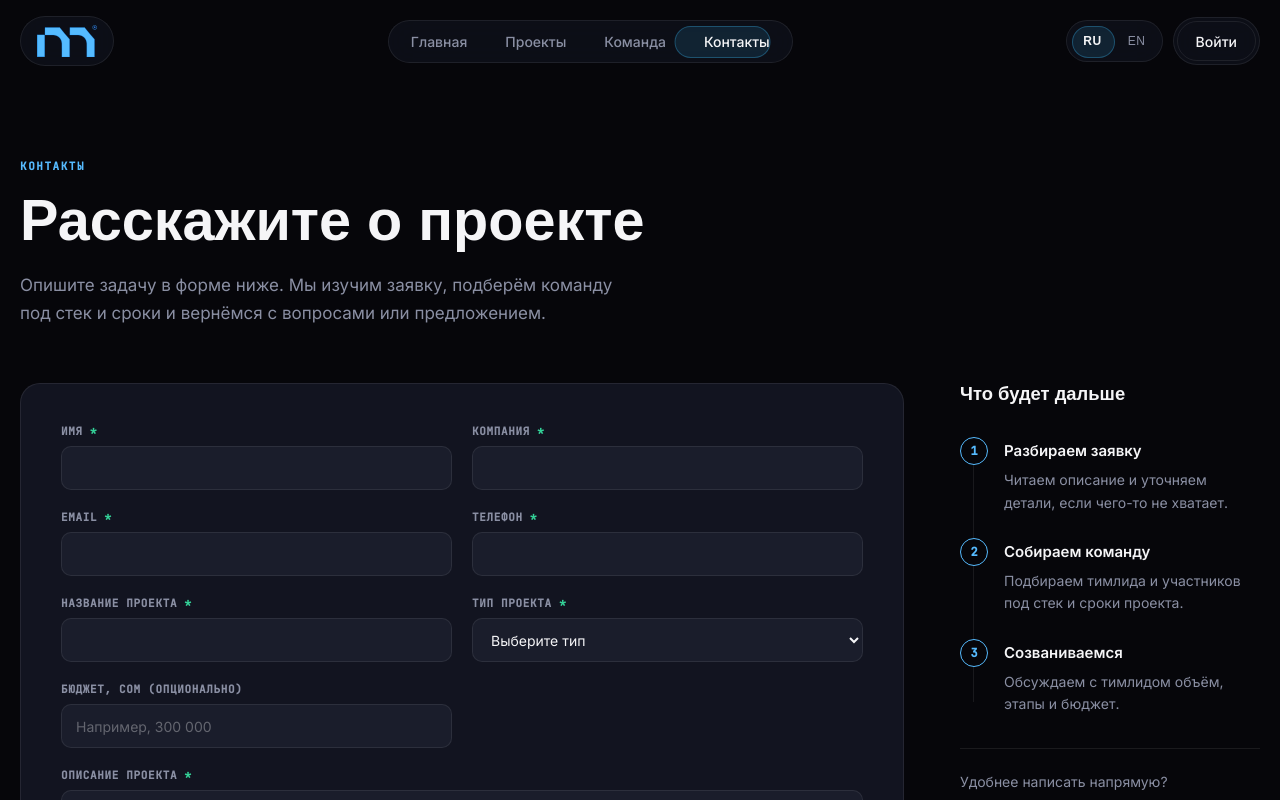
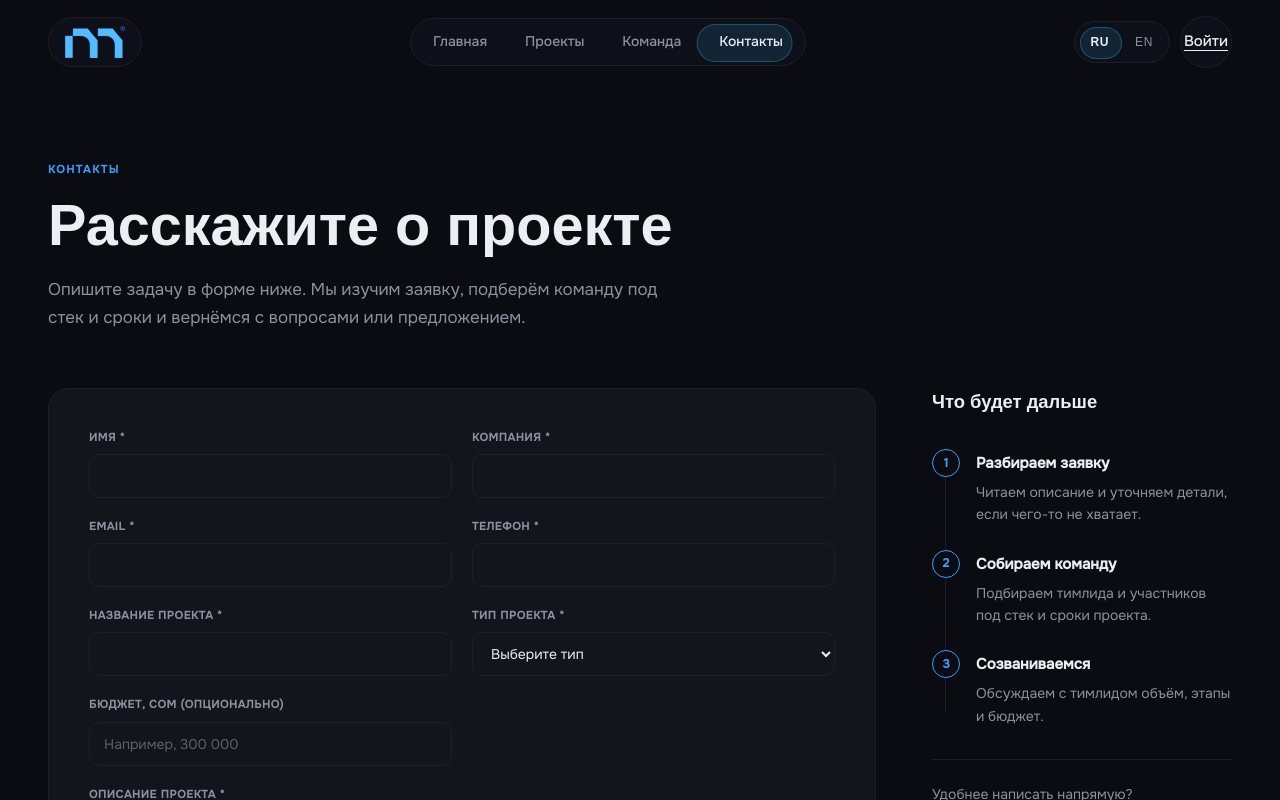
Before and after one commit to beka009-12/community-client, a Next.js app: page /contact in a window 1280 px wide. Shown: the top 800 px of the page. Built offline with nearby package versions, Linux system fonts and the light colour scheme; a web font is replaced by a local one.

Commit message:
feat: switch the client to the new type and colour tokens
Onest replaces Inter and JetBrains Mono, Unbounded is kept for page
titles only. Buttons are a primary pill or an underlined link.

Co-Authored-By: Claude Opus 5.5 <noreply@anthropic.com>

```diff
--- a/app/globals.scss
+++ b/app/globals.scss
@@ -1,20 +1,25 @@
 :root {
-  --color-ink: #06060a;
-  --color-surface: #121420;
-  --color-surface-2: #1a1d2b;
-  --color-border: rgba(255, 255, 255, 0.08);
-
-  --color-accent: #56bbff;
-  --color-accent-soft: #e0f2fe;
-  --color-signal: #34d399;
+  --color-ink: #0a0c11;
+  --color-paper: #eceef2;
+  --color-mist: #8b91a0;
+  --color-line: #1c2029;
+  --color-field: #12151c;
+  --color-field-border: #222734;
+  --color-accent: #389fff;
+  --color-accent-hover: #6cb8ff;
+  --color-on-accent: #04101f;
   --color-danger: #f87171;
 
-  --color-paper: #f5f5f7;
-  --color-mist: #8a8fa3;
+  // Old names, kept until every module is restyled.
+  --color-surface: var(--color-field);
+  --color-surface-2: var(--color-field);
+  --color-border: var(--color-line);
+  --color-accent-soft: var(--color-accent-hover);
+  --color-signal: var(--color-mist);
 
   --font-display: var(--font-unbounded), system-ui, sans-serif;
-  --font-body: var(--font-inter), system-ui, sans-serif;
-  --font-mono: var(--font-jetbrains-mono), ui-monospace, monospace;
+  --font-body: var(--font-onest), system-ui, sans-serif;
+  --font-mono: var(--font-body);
 
   // Next.js already scrolls to the top on route change (e.g. clicking
   // the prev/next project pager) — this is what makes that jump glide
@@ -39,17 +44,25 @@ body {
   background-color: var(--color-ink);
   color: var(--color-paper);
   font-family: var(--font-body);
+  font-size: 16px;
+  line-height: 1.55;
   -webkit-font-smoothing: antialiased;
 }
 
 .container {
-  max-width: 1440px;
+  max-width: 1280px;
   width: 100%;
   margin: 0 auto;
-  box-sizing: border-box;
-  @media (max-width: 1450px) {
-    padding: 0 20px;
-  }
+  padding-inline: clamp(20px, 4vw, 48px);
+}
+
+// The brand face appears once per page, on its h1.
+.page-title {
+  font-family: var(--font-display);
+  font-weight: 600;
+  font-size: clamp(2rem, 1.3rem + 2.4vw, 3.25rem);
+  line-height: 1.12;
+  overflow-wrap: anywhere;
 }
 
 button,
--- a/app/layout.tsx
+++ b/app/layout.tsx
@@ -1,37 +1,32 @@
 import type { Metadata } from "next";
-import { Unbounded, Inter, JetBrains_Mono } from "next/font/google";
+import { Unbounded, Onest } from "next/font/google";
 import "./globals.scss";
 
 const displayFont = Unbounded({
   variable: "--font-unbounded",
   subsets: ["latin", "cyrillic"],
-  weight: ["600", "700", "800"],
+  weight: ["600"],
 });
 
-const inter = Inter({
-  variable: "--font-inter",
+const onest = Onest({
+  variable: "--font-onest",
   subsets: ["latin", "cyrillic"],
-});
-
-const jetbrainsMono = JetBrains_Mono({
-  variable: "--font-jetbrains-mono",
-  subsets: ["latin"],
   weight: ["400", "500"],
 });
 
 export const metadata: Metadata = {
   title: "Motion Community",
   description:
-    "Сообщество разработчиков Бишкека: находим специалистов frontend, backend и AI/ML, помогаем компаниям нанимать проверенных людей.",
+    "Сообщество разработчиков Motion из Бишкека: сайты, веб-системы, Telegram-боты и AI-интеграции под ваш проект.",
 };
 
 export default function RootLayout({ children }: LayoutProps<"/">) {
   return (
     <html
       lang="ru"
-      className={`${displayFont.variable} ${inter.variable} ${jetbrainsMono.variable}`}
+      className={`${displayFont.variable} ${onest.variable}`}
     >
-      <body>{children}</body>
+      <body cz-shortcut-listen="true">{children}</body>
     </html>
   );
 }
--- a/src/components/hero-sections/Doors.tsx
+++ b/src/components/hero-sections/Doors.tsx
@@ -39,7 +39,7 @@ const Doors: FC = () => (
               <li key={point}>{point}</li>
             ))}
           </ul>
-          <Button href={TELEGRAM_URL} external variant="ghost" className={scss.door__cta}>
+          <Button href={TELEGRAM_URL} external variant="link" className={scss.door__cta}>
             Подать заявку в Telegram
           </Button>
         </div>
--- a/src/components/hero-sections/Leads.tsx
+++ b/src/components/hero-sections/Leads.tsx
@@ -100,7 +100,7 @@ const Leads: FC<{ leads: LeadProfile[] }> = ({ leads }) => {
                     </ul>
                   )}
 
-                  <Button href={`/team/${active.member.id}`} variant="ghost" className={scss.info__cta}>
+                  <Button href={`/team/${active.member.id}`} variant="link" className={scss.info__cta}>
                     Открыть профиль
                   </Button>
                 </div>
--- a/src/components/hero-sections/Showcase.tsx
+++ b/src/components/hero-sections/Showcase.tsx
@@ -126,7 +126,7 @@ const Showcase: FC<{ projects: ShowcaseProject[] }> = ({ projects }) => {
             а компании видят, как мы работаем.
           </p>
         </div>
-        <Button href="/projects" variant="ghost">
+        <Button href="/projects" variant="link">
           Все проекты
         </Button>
       </div>
--- a/src/components/projects-sections/ProjectDetail.tsx
+++ b/src/components/projects-sections/ProjectDetail.tsx
@@ -68,7 +68,7 @@ const ProjectDetail: FC<ProjectDetailProps> = ({ project, team, adjacent }) => {
               </Button>
             )}
             {project.github_url && (
-              <Button href={project.github_url} variant="ghost" external>
+              <Button href={project.github_url} variant="link" external>
                 GitHub
               </Button>
             )}
--- a/src/components/team-sections/Roster.tsx
+++ b/src/components/team-sections/Roster.tsx
@@ -100,7 +100,7 @@ const Roster: FC<{ members: MemberListItem[] }> = ({ members }) => {
             <Button href="/contact" variant="primary">
               Обсудить проект
             </Button>
-            <Button href="https://motion.kg" variant="ghost" external>
+            <Button href="https://motion.kg" variant="link" external>
               Присоединиться к сообществу
             </Button>
           </div>
--- a/src/layout/header/Header.tsx
+++ b/src/layout/header/Header.tsx
@@ -200,7 +200,7 @@ const Header: FC<HeaderProps> = ({ loginHref }) => {
           </div>
 
           <div className={`${scss.island} ${scss.island__auth}`}>
-            <Button href={loginHref} variant="ghost">
+            <Button href={loginHref} variant="link">
               Войти
             </Button>
           </div>
@@ -282,7 +282,7 @@ const Header: FC<HeaderProps> = ({ loginHref }) => {
                 </div>
 
                 <div className={scss.mobileMenu__auth}>
-                  <Button href={loginHref} variant="ghost">
+                  <Button href={loginHref} variant="link">
                     Войти
                   </Button>
                 </div>
--- a/src/ui/Button.module.scss
+++ b/src/ui/Button.module.scss
@@ -2,41 +2,42 @@
   display: inline-flex;
   align-items: center;
   justify-content: center;
-  height: 40px;
-  padding: 0 18px;
-  border-radius: 999px;
-  font-size: 14px;
+  font-family: var(--font-body);
+  font-size: 15px;
   font-weight: 500;
   white-space: nowrap;
   cursor: pointer;
   transition:
     background-color 0.2s ease,
-    border-color 0.2s ease,
     color 0.2s ease,
     transform 0.15s ease;
+}
+
+.button--primary {
+  height: 44px;
+  padding: 0 22px;
+  border-radius: 999px;
+  background: var(--color-accent);
+  color: var(--color-on-accent);
+
+  &:hover {
+    background: var(--color-accent-hover);
+  }
 
   &:active {
     transform: scale(0.97);
   }
 }
 
-.button--primary {
-  background: var(--color-accent);
-  color: var(--color-ink);
-
-  &:hover {
-    background: var(--color-accent-soft);
-  }
-}
-
-.button--ghost {
-  background: transparent;
-  border: 1px solid var(--color-border);
+.button--link {
+  min-height: 44px;
+  background: none;
   color: var(--color-paper);
+  text-decoration: underline;
+  text-decoration-thickness: 1px;
+  text-underline-offset: 4px;
 
   &:hover {
     color: var(--color-accent);
-    border-color: rgba(86, 187, 255, 0.4);
-    background: rgba(86, 187, 255, 0.08);
   }
 }
--- a/src/ui/Button.tsx
+++ b/src/ui/Button.tsx
@@ -3,7 +3,7 @@ import Link from "next/link";
 import scss from "./Button.module.scss";
 
 interface ButtonProps extends ButtonHTMLAttributes<HTMLButtonElement> {
-  variant?: "primary" | "ghost";
+  variant?: "primary" | "link";
   href?: string;
   external?: boolean;
 }
--- /dev/null
+++ b/src/ui/PageIntro.module.scss
@@ -0,0 +1,10 @@
+.intro {
+  padding-top: clamp(40px, 6vw, 72px);
+}
+
+.intro__lead {
+  max-width: 46ch;
+  margin-top: 16px;
+  font-size: 17px;
+  color: var(--color-mist);
+}
```
Also changed, not shown: src/ui/PageIntro.tsx (added, +18 -0 lines).
